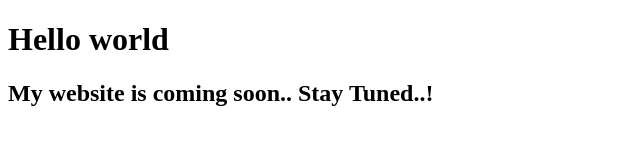
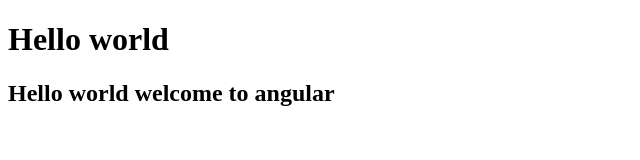
Before and after one commit to abhilashrainchu/abhilashrainchu.github.io, a plain HTML site: page index.html in a window 1280 px wide. Shown: the whole page, without its empty margins (0-640 px from the left). Drawn offline with Linux system fonts and the light colour scheme.

Commit message:
fourth commit

```diff
--- a/index.html
+++ b/index.html
@@ -5,7 +5,7 @@
 <body>
     <h1> Hello world</h1>
 
-    <h2> My website is coming soon.. Stay Tuned..!</h2>
+    <h2> Hello world welcome to angular </h2>
 </body>
 
 </html>
```
